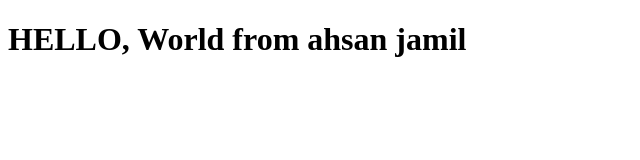
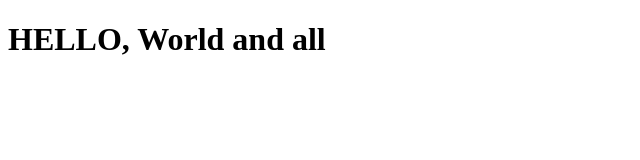
Before and after one commit to ahsanjamil306/Bootcamp2020Sample, a plain HTML site: page index.html in a window 1280 px wide. Shown: the whole page, without its empty margins (0-640 px from the left). Drawn offline with Linux system fonts and the light colour scheme.

Commit message:
Update index.html

```diff
--- a/index.html
+++ b/index.html
@@ -6,6 +6,6 @@
     <title>Document</title>
 </head>
 <body>
-    <h1>HELLO, World from ahsan jamil</h1>
+    <h1>HELLO, World and all </h1>
 </body>
 </html>
```
